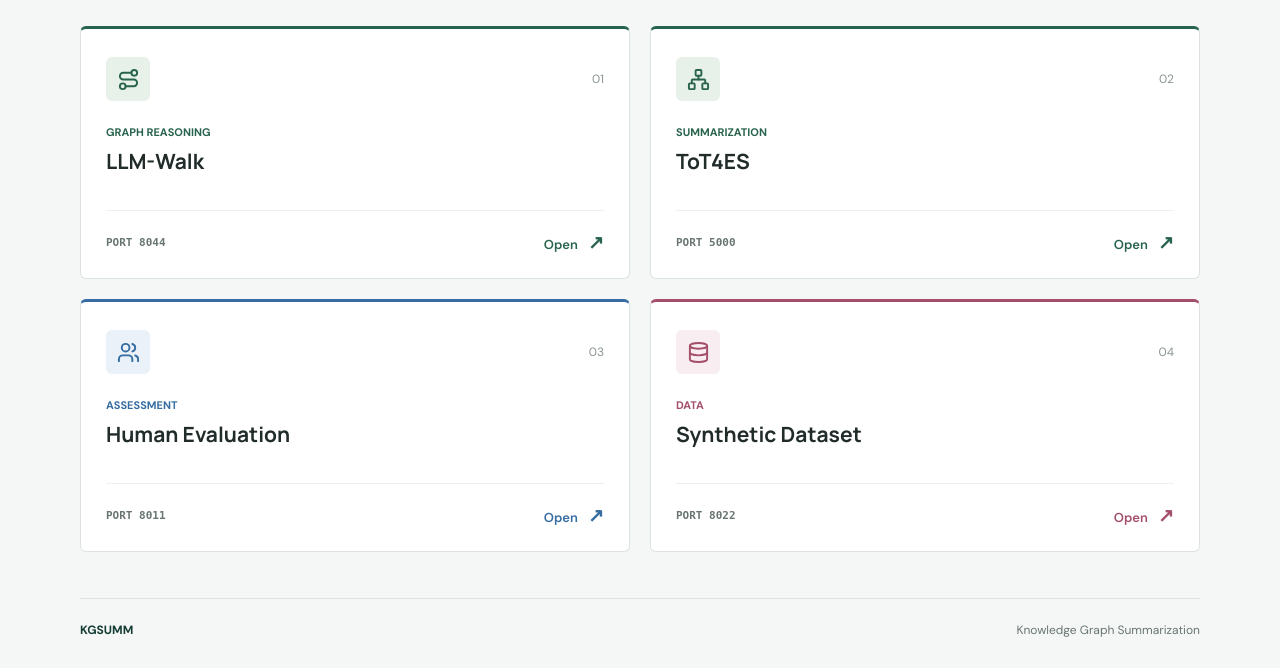
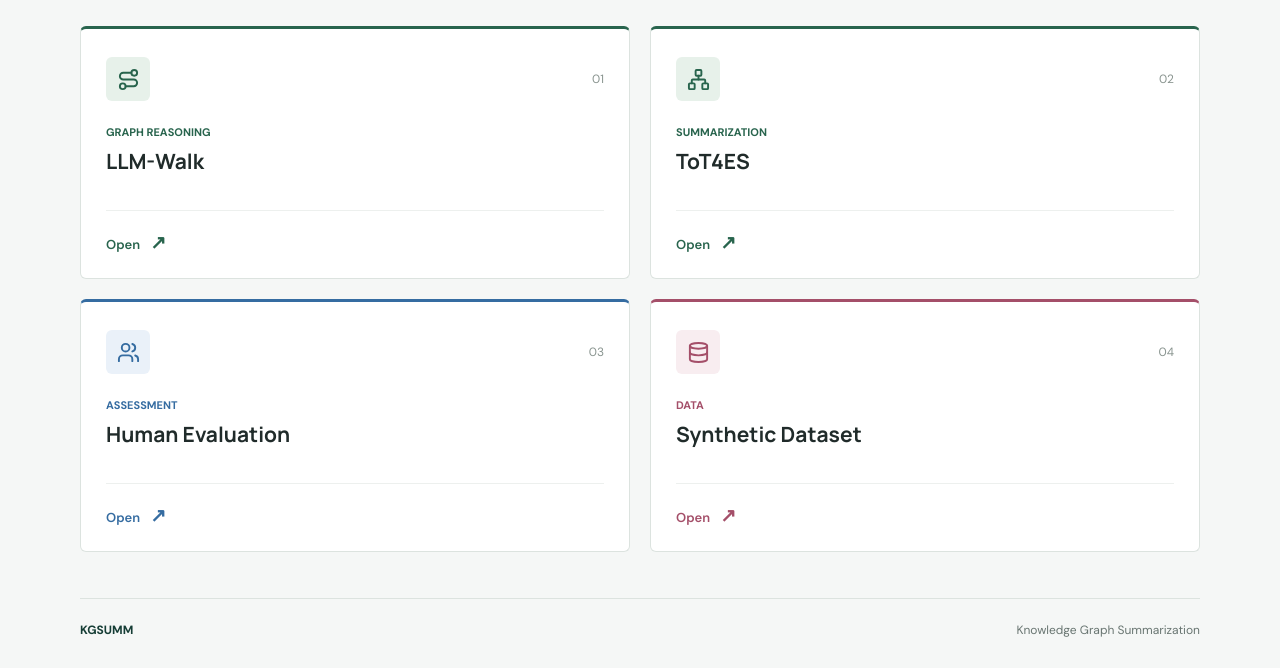
Before and after one commit to asep-fajar-firmansyah/KGSUMM-portal, a Flask app: page / in a window 1280 px wide. Shown: the part 424-1092 px from the top of the page. Run offline with Flask 3, Linux system fonts and the light colour scheme; some libraries are stand-ins or nearby versions.

Commit message:
update landing page

```diff
--- a/templates/index.html
+++ b/templates/index.html
@@ -23,11 +23,11 @@
       <div class="research-image" role="img" aria-label="Bookshelves in a research library"></div>
       <section class="services" aria-label="Research services">
         {% for service in services %}
-        <a class="service {{ service.color }}" href="{{ service.url }}" aria-label="Open {{ service.name }} on port {{ service.port }}">
+        <a class="service {{ service.color }}" href="{{ service.url }}" aria-label="Open {{ service.name }}">
           <div class="service-top"><span class="service-icon"><i data-lucide="{{ service.icon }}" aria-hidden="true"></i></span><span class="service-number">0{{ loop.index }}</span></div>
           <div class="category">{{ service.category }}</div>
           <h2>{{ service.name }}</h2>
-          <div class="service-bottom"><span class="port">PORT {{ service.port }}</span><span class="open-label">Open <span aria-hidden="true">&#8599;</span></span></div>
+          <div class="service-bottom"><span class="open-label">Open <span aria-hidden="true">&#8599;</span></span></div>
         </a>
         {% endfor %}
       </section>
--- a/test_app.py
+++ b/test_app.py
@@ -18,7 +18,8 @@ class PortalTests(unittest.TestCase):
             self.assertIn(name, page)
             self.assertIn(f'href="/workspace/{slug}/"', page)
         self.assertNotIn('href="http://localhost:', page)
-        self.assertIn('PORT 8044', page)
+        for port in ('PORT 5000', 'PORT 8011', 'PORT 8022', 'PORT 8044'):
+            self.assertNotIn(port, page)
         self.assertIn('04 services', page)
 
     def test_remote_hostname_and_https(self) -> None:
@@ -47,7 +48,7 @@ class PortalTests(unittest.TestCase):
         with patch.dict("os.environ", {"TOT4ES_PORT": "9000"}):
             app = create_app()
         page = app.test_client().get("/", base_url="https://research.example").get_data(as_text=True)
-        self.assertIn('PORT 9000', page)
+        self.assertNotIn('PORT 9000', page)
         self.assertIn('href="/workspace/tot4es/"', page)
 
     def test_invalid_configuration(self) -> None:
```
